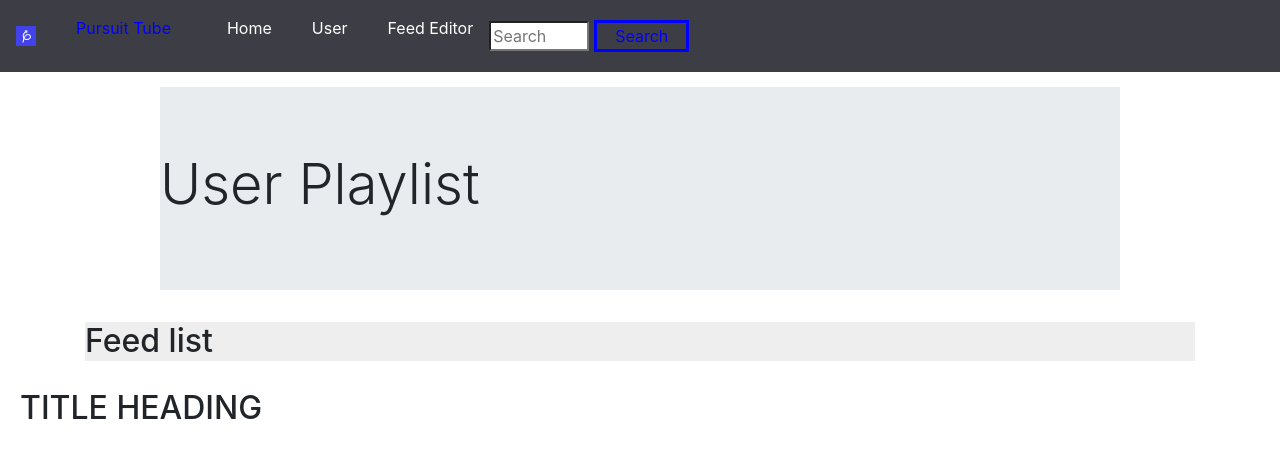
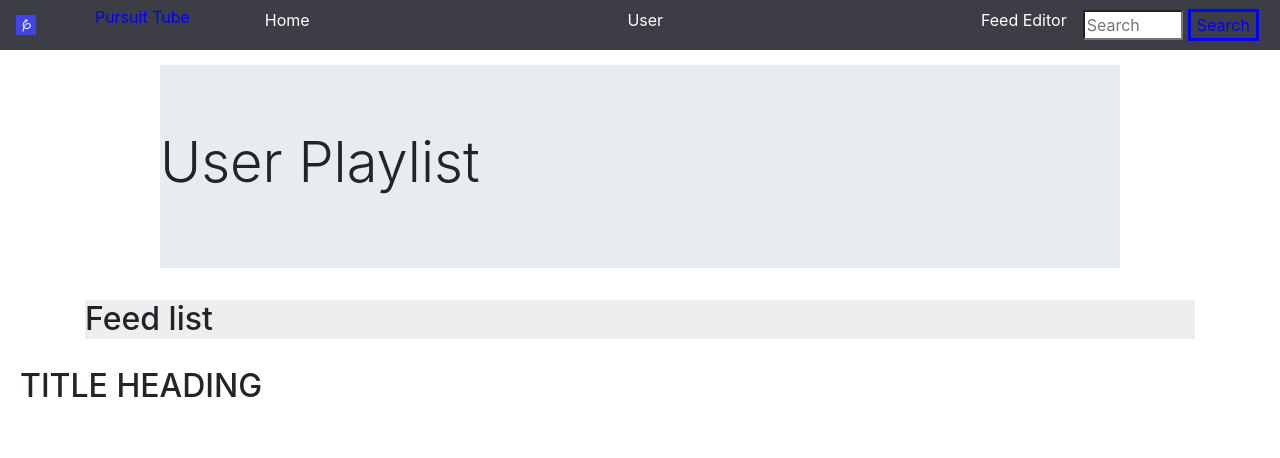
Before and after one commit to JennMP88/sequel_motube, a React (Create React App) app: page / in a window 1280 px wide. Shown: the top 458 px of the page. Built offline with nearby package versions, Linux system fonts and the light colour scheme.

Commit message:
updated header

```diff
--- a/src/components/header.css
+++ b/src/components/header.css
@@ -7,17 +7,20 @@
 
 .navbar{
     background-color: rgb(61, 61, 69);
-    display: inline;
+    width: 100%;
+    height: 50px;
 }
 
 .navbar a {
     color: white;
-
+    text-align: left;
+    width: 50%;
 }
 
 .Pursuit{
     color: blue;
-
+    text-align: center;
+    width: 20%;
 }
 
 .searchButton {
@@ -26,16 +29,15 @@
     background-color:rgb(61, 61, 69);
     color: blue;
     border: solid blue;
+    box-sizing: border-box;
 }
 
 .navbar a:hover {
     background-color: #ddd;
     color: black;
-
   }
 
 .box{
     width: 100px;
     box-sizing: border-box;
-
 }
```
